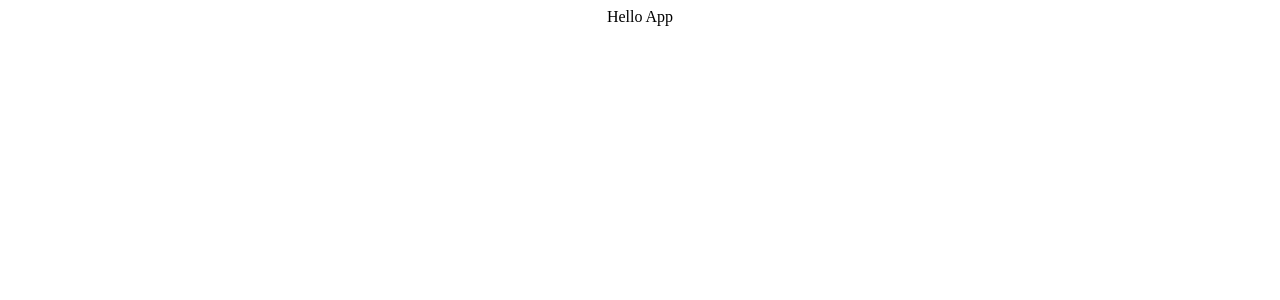
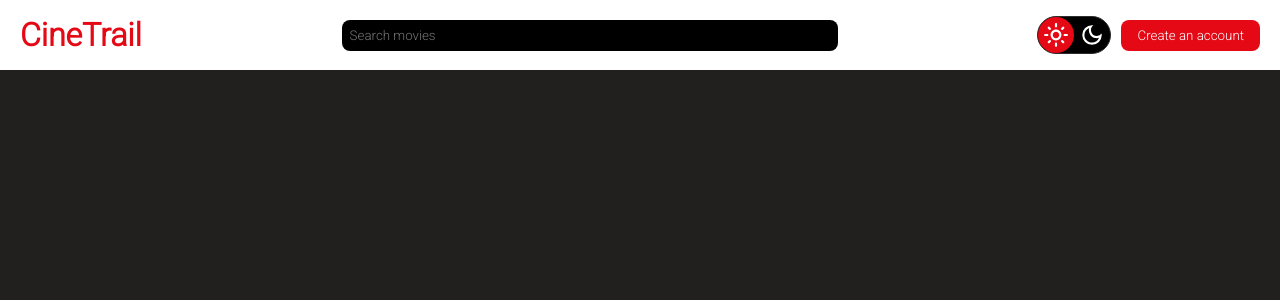
Before and after one commit to LerMari/cinetrail, a React (Create React App) app: page / in a window 1280 px wide. Shown: the top 300 px of the page. Built offline with nearby package versions, Linux system fonts and the light colour scheme.

Commit message:
set up header with dark/light mode functionality

```diff
--- a/package.json
+++ b/package.json
@@ -8,6 +8,8 @@
     "@testing-library/user-event": "^13.5.0",
     "react": "^18.2.0",
     "react-dom": "^18.2.0",
+    "react-icons": "^4.6.0",
+    "react-router-dom": "^6.4.3",
     "react-scripts": "5.0.1",
     "web-vitals": "^2.1.4"
   },
--- a/src/App.css
+++ b/src/App.css
@@ -1,3 +1,30 @@
-.App {
-  text-align: center;
+@import url('https://fonts.googleapis.com/css2?family=Roboto:wght@300&display=swap');
+
+*{
+  margin:0;
+  padding:0;
+  box-sizing: border-box;
+  font-family: 'Roboto', sans-serif;
 }
+
+:root{
+  --red: #e50916;
+  --white:#fff;
+  --black:#000;
+  --header-height:70px;
+  --header-height-mobile:150px;
+  --dark-bg:#221f1f;
+  --light-bg:white;
+  --footer-bg:#373232;
+  --transparent-bg:rgba(20, 20, 20, 0.7);
+  --grey:#2D2D2D;
+  --grey-text:#9B9B9B;
+}
+
+a{
+  text-decoration: none;
+}
+
+body{
+  background-color: var(--dark-bg);
+}
--- a/src/App.js
+++ b/src/App.js
@@ -1,10 +1,21 @@
 import React from 'react';
 import './App.css';
+import Header from './components/Header/Header';
+import {BrowserRouter, Routes, Route} from 'react-router-dom'
+import ThemeContextProvider from './contexts/ThemeContext';
+
 
 function App() {
   return (
     <div className="App">
-      Hello App
+      <BrowserRouter>
+      <ThemeContextProvider>
+      <Header />
+      <Routes>
+
+      </Routes>
+      </ThemeContextProvider>
+      </BrowserRouter>
     </div>
   );
 }
--- /dev/null
+++ b/src/components/Header/Header.css
@@ -0,0 +1,71 @@
+.header-container {
+    color:var(--white);
+    height:var(--header-height);
+    background-color: var(--transparent-bg);
+    position: fixed;
+    top: 0;
+    width: 100%;
+    display: flex;
+    align-items: center;
+    justify-content: space-between;
+    padding: 0 20px;
+}
+
+.header-light {
+    background-color: var(--white);
+}
+
+.logo {
+    color: var(--red);
+    font-size: 2rem;
+    font-weight: bold;
+}
+
+.search-container {
+    width: 40%;
+}
+
+.search-input{
+    width: 100%;
+    border: none;
+    padding: 8px;
+    border-radius: 8px;
+    background-color: var(--black);
+    color: var(--grey-text);
+}
+
+.create-account-button{
+    background-color: var(--red);
+    padding: 8px 16px;
+    border-radius: 8px;
+    cursor: pointer;
+    border: none;
+    color: var(--white);
+    margin-left: 10px;
+}
+
+.header-buttons-container {
+    display: flex;
+    align-items: center;
+}
+
+.theme-buttons{
+    background-color: var(--black);
+    border-radius: 20px;
+    display: flex;
+    align-items: center;
+    justify-content: space-between;
+    border: solid 1px var(--grey);
+}
+
+.theme-icon-active {
+    background-color: var(--red);
+    padding: 0;
+}
+
+.theme-icon{
+    font-size: 36px;
+    border-radius: 50%;
+    cursor: pointer;
+    padding: 5px;
+}
--- /dev/null
+++ b/src/components/Header/Header.js
@@ -0,0 +1,47 @@
+import React, {useContext} from 'react'
+import {Link} from 'react-router-dom'
+import './Header.css'
+import { MdOutlineDarkMode, MdOutlineLightMode } from 'react-icons/md'
+import { ThemeContext } from '../../contexts/ThemeContext'
+
+function Header() {
+
+    //const darkMode = true;
+    const { darkMode, setDarkMode} = useContext(ThemeContext);
+    const handleTheme = () => {
+        setDarkMode(!darkMode);
+        //save to local storage
+        localStorage.setItem("darkMode", !darkMode);
+    }
+
+  return (
+    <div className={darkMode ? "header-container" : "header-container header-light"}>
+        <Link to = '/' className="logo">CineTrail</Link>
+        <div className="search-container">
+            <input placeholder="Search movies" className="search-input" />
+        </div>
+        <div className="header-buttons-container">
+            <div className="theme-buttons-container">
+            {
+                    darkMode?
+                    <div className="theme-buttons" >
+                        <MdOutlineLightMode className="theme-icon"
+                        onClick={handleTheme}/>
+                        <MdOutlineDarkMode className="theme-icon theme-icon-active" />
+                    </div>
+                    :
+                    <div className="theme-buttons" >
+                        <MdOutlineLightMode className="theme-icon theme-icon-active" />
+                        <MdOutlineDarkMode className="theme-icon" onClick={handleTheme} />
+                    </div>
+                }
+            </div>
+            <div>
+                <button className="create-account-button">Create an account</button>
+            </div>
+        </div>
+    </div>
+  )
+}
+
+export default Header
--- /dev/null
+++ b/src/contexts/ThemeContext.js
@@ -0,0 +1,25 @@
+import React, {useState, createContext, useEffect} from 'react'
+export const ThemeContext = createContext();
+
+export default function ThemeContextProvider(props) {
+    //global state
+    const [darkMode, setDarkMode] = useState(true);
+
+    // //have to get value from localStorage when page loads
+    useEffect(
+        ()=>{
+            const theme = localStorage.getItem("darkMode");
+
+            //stores everything as a string, needs to be boolean
+            //use JSON.parse to fix if value is not a string
+            //all values in localStorage are stored as strings
+            setDarkMode(JSON.parse(theme));
+        }, []
+    )
+
+  return (
+    <ThemeContext.Provider value={{darkMode, setDarkMode}} >
+        {props.children}
+    </ThemeContext.Provider>
+  )
+}
```
Also changed, not shown: 1 other file (tests, documents, lock files or other folders).
